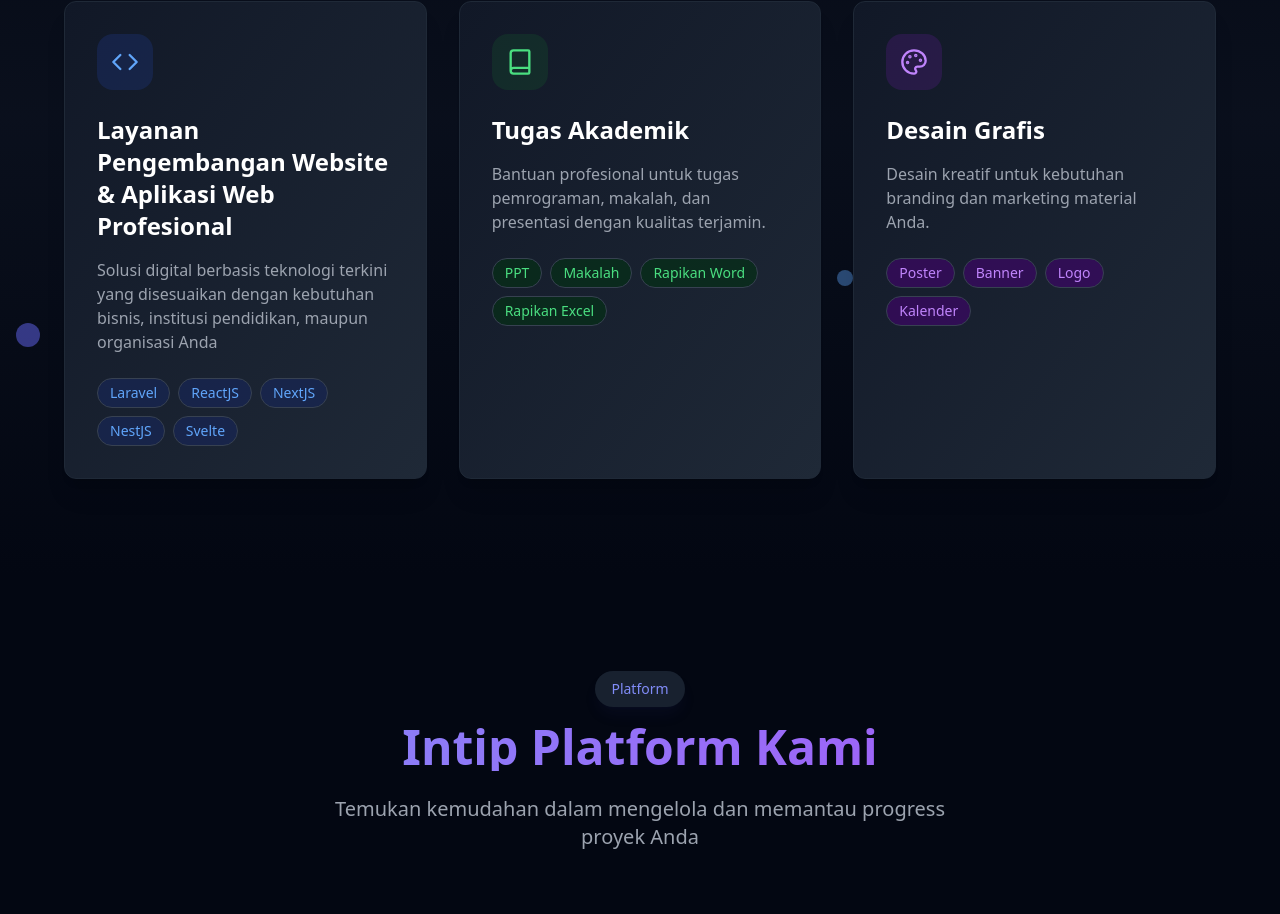
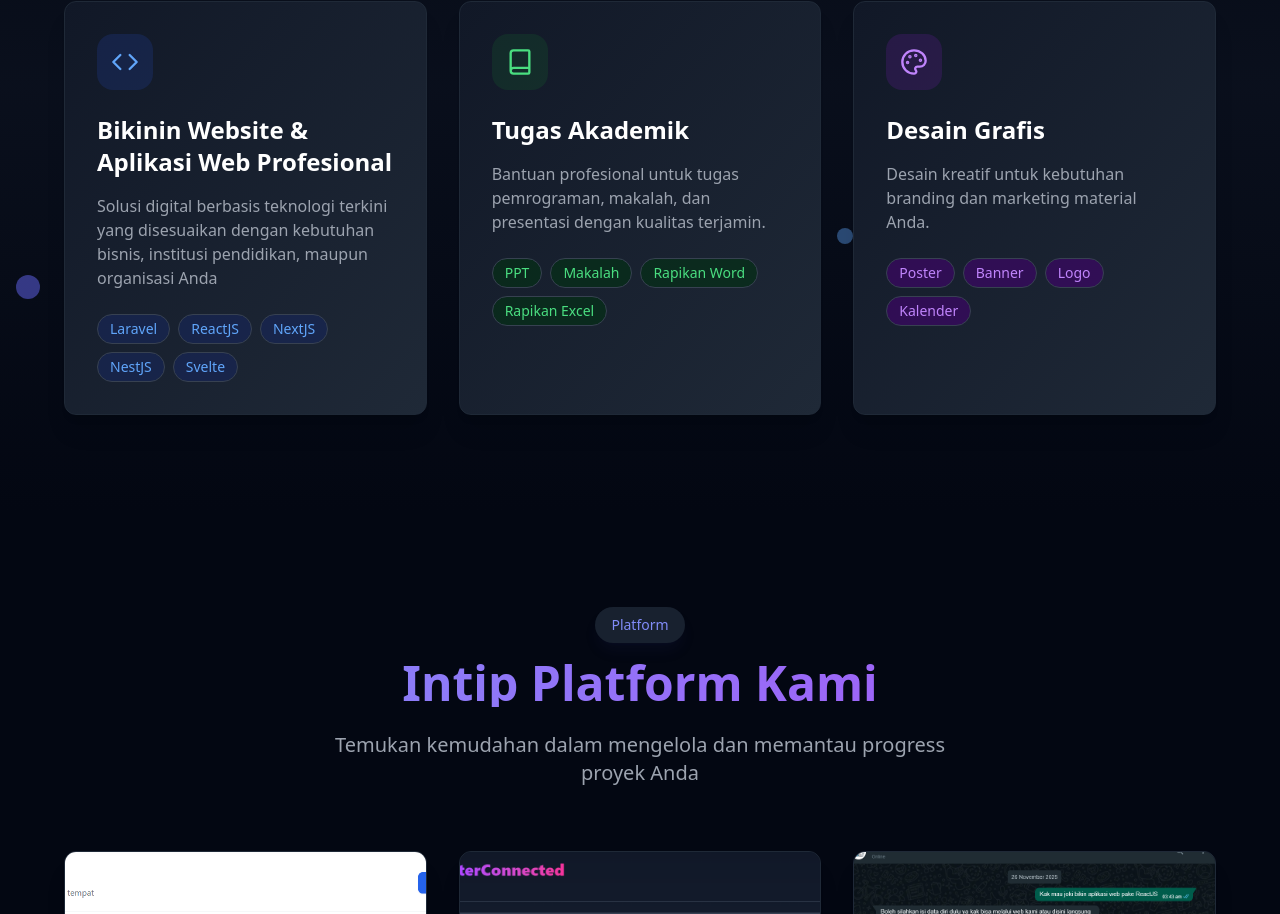
Before and after one commit to ahmadsyaifuddin-dins/JokiDins, a React (Vite) app in the folder frontend/: page / in a window 1280 px wide. Shown: the part 1223-2137 px from the top of the page. Built offline with nearby package versions, Linux system fonts and the light colour scheme; no server answers.

Commit message:
Update Services.jsx

```diff
--- a/frontend/src/components/home/Services.jsx
+++ b/frontend/src/components/home/Services.jsx
@@ -5,7 +5,7 @@ const Services = ({ isVisible }) => {
   const serviceCards = [
         {
           icon: <Code className="w-7 h-7 text-blue-400" />,
-          title: "Layanan Pengembangan Website & Aplikasi Web Profesional",
+          title: "Bikinin Website & Aplikasi Web Profesional",
           description:
             "Solusi digital berbasis teknologi terkini yang disesuaikan dengan kebutuhan bisnis, institusi pendidikan, maupun organisasi Anda",
           tags: ["Laravel", "ReactJS", "NextJS", "NestJS", "Svelte"],
```
